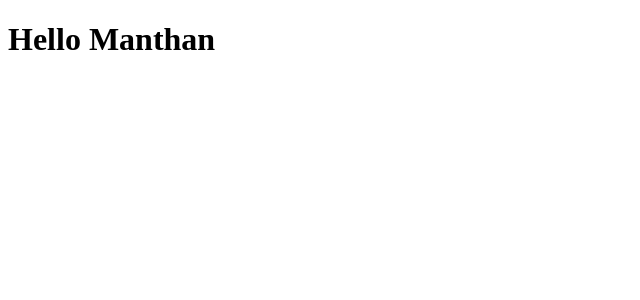
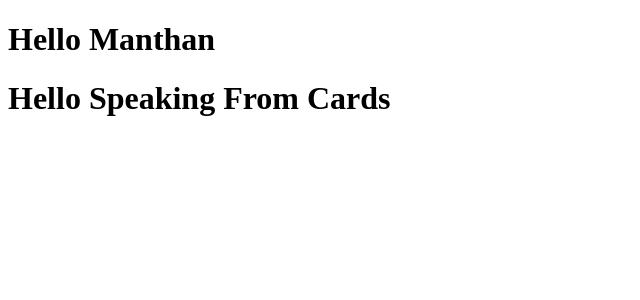
Before and after one commit to pratiklachwani7-prog/Event-management-system, a React (Vite) app in the folder Event Management/: page / in a window 1280 px wide. Shown: the top 300 px of the page, without its empty margins (0-640 px from the left). Built offline with nearby package versions, Linux system fonts and the light colour scheme.

Commit message:
Created Cards component and components folder structure

```diff
--- a/Event Management/src/App.jsx
+++ b/Event Management/src/App.jsx
@@ -1,9 +1,11 @@
 import React from 'react'
+import Cards from './components/Cards'
 
 const App = () => {
   return (
     <div>
       <h1>Hello Manthan</h1>
+      <Cards />
     </div>
   )
 }
--- /dev/null
+++ b/Event Management/src/components/Cards.jsx
@@ -0,0 +1,11 @@
+import React from 'react'
+
+const Cards = () => {
+  return (
+    <div>
+      <h1>Hello Speaking From Cards</h1>
+    </div>
+  )
+}
+
+export default Cards
```
